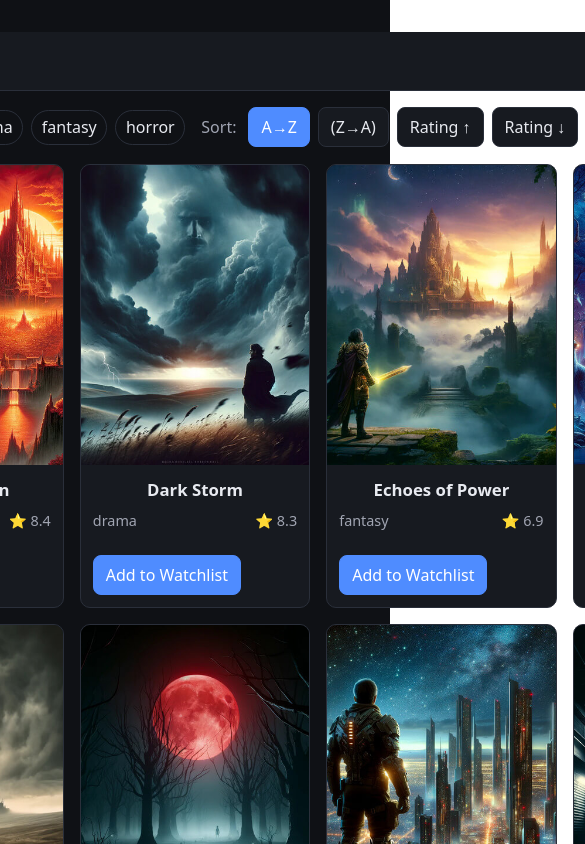
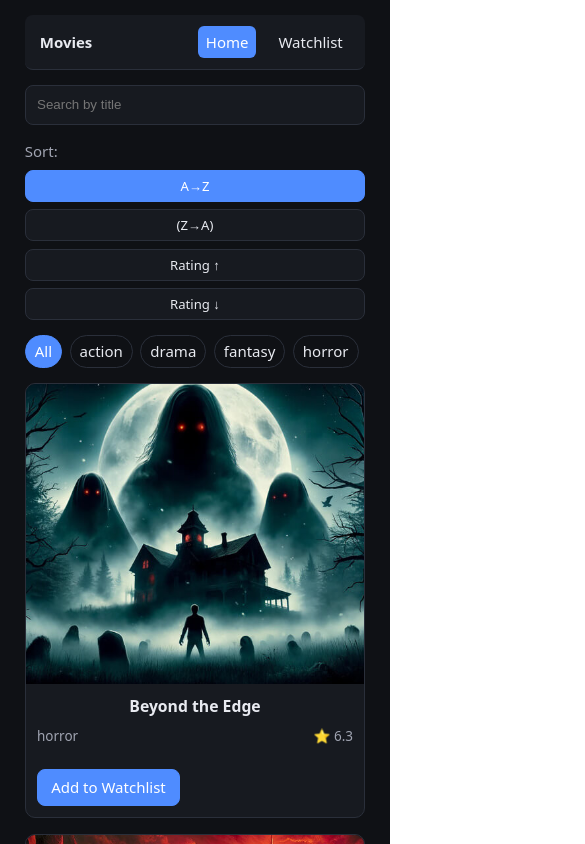
Before and after one commit to MihuAlexandru/movie-app-react, a React (Vite) app: page / in a window 390 px wide. Shown: the top 844 px of the page, 585 px wide, since content can reach past the window. Built offline with nearby package versions, Linux system fonts and the light colour scheme.

Commit message:
made the app responsive for mobile

```diff
--- a/src/components/GenreFilter/GenreFilter.css
+++ b/src/components/GenreFilter/GenreFilter.css
@@ -2,6 +2,7 @@
   display: flex;
   gap: 0.5rem;
   flex-wrap: wrap;
+  flex: 0 1 auto;
 }
 .chip {
   background: transparent;
@@ -16,3 +17,8 @@
   border-color: var(--primary, #4f8cff);
   color: white;
 }
+@media (max-width: 600px) {
+  .genre-filter {
+    flex: 1 1 100%;
+  }
+}
--- a/src/components/MovieCard/MovieCard.css
+++ b/src/components/MovieCard/MovieCard.css
@@ -5,6 +5,7 @@
   border: 1px solid var(--border);
   border-radius: 10px;
   overflow: hidden;
+  min-width: 0;
 }
 
 .movie-card__media img {
@@ -27,10 +28,14 @@
   justify-content: space-between;
   color: var(--muted);
   font-size: 0.9rem;
+  gap: 0.5rem;
+  min-width: 0;
 }
 
 .movie-card__actions {
   padding: 0.75rem;
   display: flex;
   justify-content: space-between;
+  gap: 0.5rem;
+  flex-wrap: wrap;
 }
--- a/src/components/MovieList/MovieList.css
+++ b/src/components/MovieList/MovieList.css
@@ -1,5 +1,22 @@
 .movie-grid {
   display: grid;
-  grid-template-columns: repeat(auto-fill, minmax(220px, 1fr));
+  grid-template-columns: repeat(4, minmax(220px, 1fr));
+  align-items: stretch;
   gap: 16px;
 }
+
+@media (max-width: 1200px) {
+  .movie-grid {
+    grid-template-columns: repeat(3, minmax(220px, 1fr));
+  }
+}
+@media (max-width: 900px) {
+  .movie-grid {
+    grid-template-columns: repeat(2, minmax(220px, 1fr));
+  }
+}
+@media (max-width: 520px) {
+  .movie-grid {
+    grid-template-columns: 1fr;
+  }
+}
--- a/src/components/Searchbar/Searchbar.css
+++ b/src/components/Searchbar/Searchbar.css
@@ -1,5 +1,7 @@
 .searchbar {
   position: relative;
+  flex: 1 1 320px;
+  min-width: 220px;
 }
 .searchbar input {
   width: 100%;
--- a/src/components/SortSection/SortSection.css
+++ b/src/components/SortSection/SortSection.css
@@ -2,8 +2,31 @@
   display: flex;
   align-items: center;
   gap: 0.5rem;
+  flex: 0 1 auto;
+  flex-wrap: wrap;
+  min-width: 0;
+  max-width: 100%;
 }
 .sort-label {
   color: var(--muted, #a1a5b2);
   margin-right: 0.25rem;
+  flex: 0 0 auto;
 }
+
+.sort-controls button {
+  flex: 0 1 auto;
+  max-width: 100%;
+  white-space: nowrap;
+}
+
+@media (max-width: 430px) {
+  .sort-controls {
+    flex: 1 1 100%;
+  }
+
+  .sort-controls button {
+    flex: 1 1 100%;
+    font-size: 0.875rem;
+    padding: 0.4rem 0.6rem;
+  }
+}
--- a/src/main.jsx
+++ b/src/main.jsx
@@ -2,6 +2,7 @@ import React from "react";
 import ReactDOM from "react-dom/client";
 import { BrowserRouter } from "react-router-dom";
 import App from "./App.jsx";
+import "./styles.css";
 
 ReactDOM.createRoot(document.getElementById("root")).render(
   <React.StrictMode>
--- /dev/null
+++ b/src/pages/Home/Home.css
@@ -0,0 +1,7 @@
+.app-controls {
+  display: flex;
+  gap: 1rem;
+  flex-wrap: wrap;
+  align-items: stretch;
+  margin-bottom: 1rem;
+}
--- a/src/pages/Home.jsx
+++ b/src/pages/Home/Home.jsx
@@ -1,10 +1,11 @@
 import { useMemo, useState } from "react";
-import MovieList from "../components/MovieList/MovieList";
-import GenreFilter from "../components/GenreFilter/GenreFilter";
-import SortControls from "../components/SortSection/SortSection";
-import ErrorState from "../components/ErrorState";
-import EmptyState from "../components/EmptyState";
-import SearchBar from "../components/Searchbar/SearchBar";
+import MovieList from "../../components/MovieList/MovieList";
+import GenreFilter from "../../components/GenreFilter/GenreFilter";
+import SortControls from "../../components/SortSection/SortSection";
+import ErrorState from "../../components/ErrorState";
+import EmptyState from "../../components/EmptyState";
+import SearchBar from "../../components/Searchbar/SearchBar";
+import "./Home.css";
 
 export default function Home({
   movies,
@@ -73,12 +74,12 @@ export default function Home({
           onChange={setQuery}
           placeholder="Search by title"
         />
+        <SortControls sort={sort} onChange={setSort} />
         <GenreFilter
           genres={genres}
           selected={selectedGenre}
           onChange={setSelectedGenre}
         />
-        <SortControls sort={sort} onChange={setSort} />
       </section>
 
       {filteredAndSorted.length > 0 ? (
@@ -99,4 +100,3 @@ export default function Home({
     </>
   );
 }
-``;
--- /dev/null
+++ b/src/pages/Watchlist/Watchlist.css
@@ -0,0 +1,7 @@
+.watchlist-title {
+  margin: 0 0 1rem 0;
+}
+
+.back-home {
+  margin-top: 1rem;
+}
--- a/src/pages/Watchlist.jsx
+++ b/src/pages/Watchlist/Watchlist.jsx
@@ -1,9 +1,9 @@
 import { useMemo } from "react";
-import MovieList from "../components/MovieList/MovieList";
-import ErrorState from "../components/ErrorState";
-import EmptyState from "../components/EmptyState";
+import MovieList from "../../components/MovieList/MovieList";
+import ErrorState from "../../components/ErrorState";
+import EmptyState from "../../components/EmptyState";
 import { Link } from "react-router-dom";
-
+import "./Watchlist.css";
 export default function Watchlist({
   movies,
   status,
@@ -45,14 +45,14 @@ export default function Watchlist({
 
   return (
     <>
-      <h2 style={{ margin: "0 0 1rem 0" }}>My Watchlist</h2>
+      <h2 className="watchlist-title">My Watchlist</h2>
       <MovieList
         movies={list}
         isInWatchlist={hasWatch}
         onToggleWatchlist={onToggleWatch}
         onOpenMovie={onOpenMovie}
       />
-      <div style={{ marginTop: "1rem" }}>
+      <div className="back-home">
         <Link to="/" className="btn btn--primary">
           Back to Home
         </Link>
--- a/src/index.css
+++ b/src/styles.css
@@ -19,6 +19,9 @@
   text-rendering: optimizeLegibility;
   -webkit-font-smoothing: antialiased;
   -moz-osx-font-smoothing: grayscale;
+
+  /* Fluid base font scaling across devices */
+  font-size: clamp(15px, 1.2vw + 0.6rem, 18px);
 }
 
 * {
@@ -28,10 +31,8 @@
 body {
   margin: 0;
   display: flex;
-  place-items: center;
   min-width: 320px;
   min-height: 100vh;
-
   background: var(--bg);
   color: var(--text);
   justify-content: center;
@@ -40,33 +41,47 @@ body {
 a {
   font-weight: 500;
   color: #646cff;
-  text-decoration: inherit;
+  text-decoration: none;
 }
 a:hover {
   color: #535bf2;
 }
 
 h1 {
-  font-size: 3.2em;
-  line-height: 1.1;
+  font-size: clamp(1.75rem, 2.5vw + 1rem, 3rem);
+  line-height: 1.15;
+  margin: 0.25rem 0 0.75rem;
 }
 
-button {
+button,
+.btn {
   border-radius: 8px;
   border: 1px solid transparent;
-  padding: 0.6em 1.2em;
-  font-size: 1em;
+  padding: 0.625rem 1rem;
+  font-size: 1rem;
   font-weight: 500;
   font-family: inherit;
   background-color: #1a1a1a;
   cursor: pointer;
-  transition: border-color 0.25s;
+  transition:
+    border-color 0.25s,
+    background-color 0.25s,
+    color 0.25s,
+    transform 0.06s ease-in-out;
+  -webkit-tap-highlight-color: transparent;
 }
-button:hover {
+button:hover,
+.btn:hover {
   border-color: #646cff;
 }
+button:active,
+.btn:active {
+  transform: translateY(1px);
+}
 button:focus,
-button:focus-visible {
+button:focus-visible,
+.btn:focus,
+.btn:focus-visible {
   outline: 4px auto -webkit-focus-ring-color;
 }
 
@@ -78,61 +93,69 @@ button:focus-visible {
   a:hover {
     color: #747bff;
   }
-  button {
+  button,
+  .btn {
     background-color: #f9f9f9;
   }
 }
 
 .app {
-  width: 1280px;
-  max-width: 1350px;
+  width: 100%;
+  max-width: 1280px;
   margin: 0 auto;
-  padding: 2rem;
+  padding: 1rem;
   text-align: center;
 }
 
 .app-header {
   display: flex;
-  align-items: center;
-  justify-content: space-between;
+  flex-direction: column;
+  align-items: stretch;
+  gap: 0.75rem;
+  justify-content: center;
+  text-align: left;
 }
 
-.app-controls {
-  display: flex;
-  gap: 1rem;
-  flex-wrap: wrap;
-  align-items: center;
-  margin-bottom: 1rem;
+@media (min-width: 768px) {
+  .app {
+    padding: 1.5rem;
+  }
+  .app-header {
+    flex-direction: row;
+    align-items: center;
+    justify-content: space-between;
+    gap: 1rem;
+  }
+}
+
+@media (min-width: 1024px) {
+  .app {
+    padding: 2rem;
+  }
 }
 
 .btn {
   border: 1px solid var(--border, #2a2f3a);
   background: var(--panel, #171a20);
   color: var(--text, #e8eaf0);
-  padding: 0.5rem 0.75rem; /* unified padding */
-  border-radius: 8px;
-  cursor: pointer;
-  transition:
-    border-color 0.25s,
-    background-color 0.25s,
-    color 0.25s;
+  padding: 0.5rem 0.875rem;
 }
 
 .btn--active {
   background: var(--primary, #4f8cff);
   border-color: var(--primary, #4f8cff);
-  color: white;
+  color: #fff;
 }
 
 .btn--primary {
   background: var(--primary);
-  color: white;
+  color: #fff;
   border-color: var(--primary);
 }
 
 .btn--secondary {
   background: var(--secondary);
-  color: white;
+  color: #fff;
   border-color: var(--secondary);
 }
 
@@ -141,14 +164,15 @@ button:focus-visible {
 .error-state {
   display: grid;
   place-items: center;
-  padding: 3rem 1rem;
+  padding: clamp(1rem, 3vw + 0.5rem, 3rem) 1rem;
   border: 1px dashed var(--border);
   border-radius: 8px;
+  text-align: center;
 }
 
 .spinner {
-  width: 28px;
-  height: 28px;
+  width: clamp(22px, 2.5vw, 28px);
+  height: clamp(22px, 2.5vw, 28px);
   border: 3px solid var(--border);
   border-top-color: var(--primary);
   border-radius: 50%;
@@ -165,4 +189,55 @@ button:focus-visible {
 .app-footer {
   margin-top: 2rem;
   color: var(--muted);
+  text-align: center;
 }
+
+@media (max-width: 360px) {
+  .app {
+    padding: 0.75rem;
+  }
+  h1 {
+    font-size: clamp(1.5rem, 6vw, 1.75rem);
+  }
+  button,
+  .btn {
+    padding: 0.5rem 0.75rem;
+    font-size: 0.95rem;
+  }
+}
+
+@media (max-width: 480px) {
+  .app {
+    padding: 0.75rem;
+  }
+  .app-header {
+    gap: 0.5rem;
+  }
+  h1 {
+    font-size: clamp(1.6rem, 5.5vw, 2rem);
+  }
+}
+
+@media (max-width: 768px) {
+  .app {
+    padding: 1rem;
+  }
+  .app-header {
+    flex-direction: column;
+    align-items: stretch;
+    text-align: left;
+  }
+}
+
+@media (max-width: 1024px) {
+  .app {
+    max-width: 95vw;
+  }
+}
+
+@media (prefers-reduced-motion: reduce) {
+  * {
+    animation: none !important;
+    transition: none !important;
+  }
+}
```
Also changed, not shown: src/App.jsx (+2 -7 lines).
